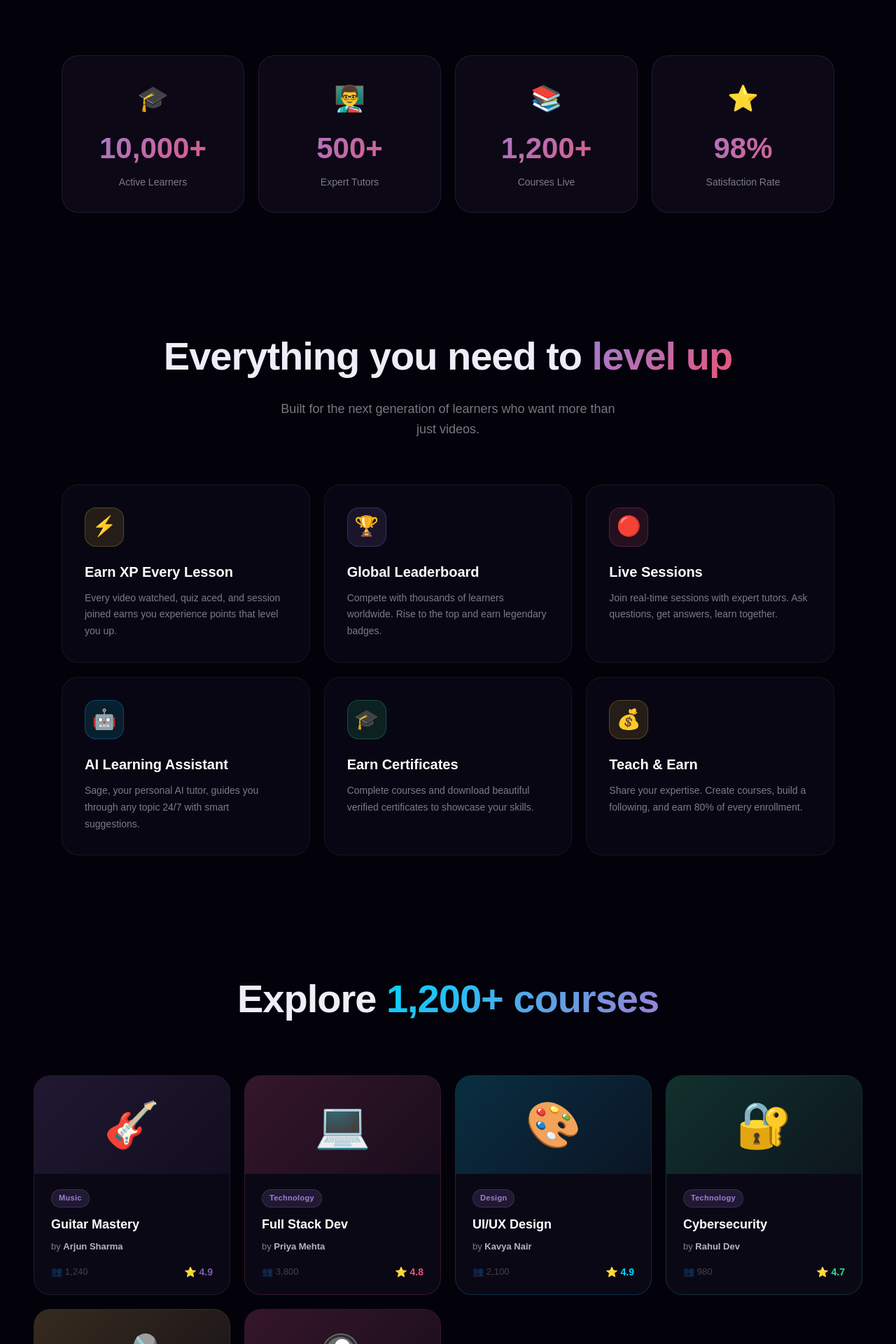
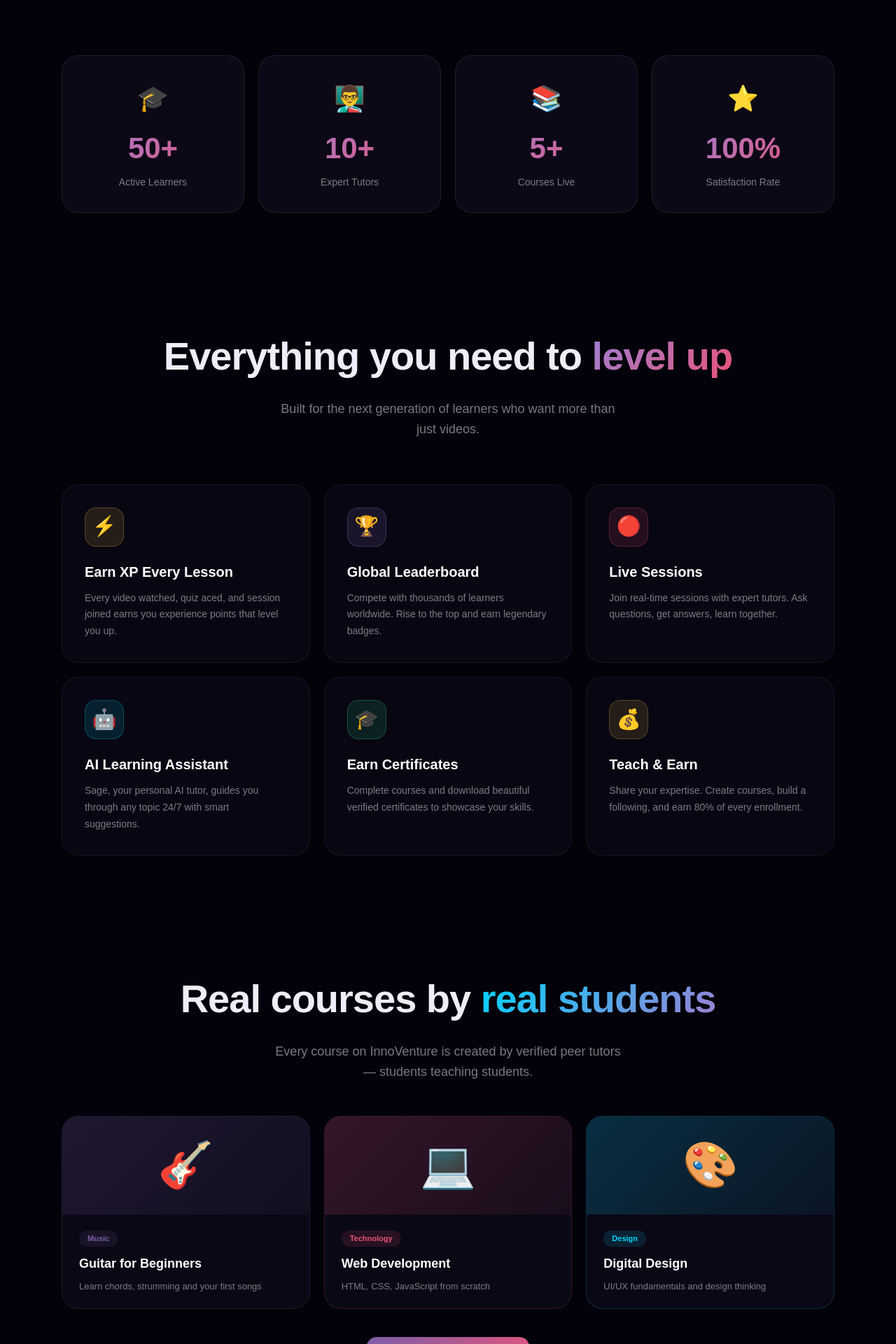
Before and after one commit to MrinmayeeWardekar/Inno, a React (Create React App) app in the folder frontend/: page / in a window 1280 px wide. Shown: the part 880-2800 px from the top of the page at 70% size. Built offline with nearby package versions, Linux system fonts and the light colour scheme; a web font is replaced by a local one.

Commit message:
remove fake data from landing page

```diff
--- a/frontend/src/pages/Landing.js
+++ b/frontend/src/pages/Landing.js
@@ -122,7 +122,7 @@ export default function Landing() {
         <div style={{ textAlign: 'center', maxWidth: 900, padding: '0 24px', position: 'relative', zIndex: 1 }}>
           <div style={{ display: 'inline-flex', alignItems: 'center', gap: 8, padding: '6px 16px', background: 'rgba(123,94,167,0.15)', border: '1px solid rgba(123,94,167,0.3)', borderRadius: 99, marginBottom: 32, fontSize: 13, fontWeight: 600, color: 'var(--violet-bright)', animation: 'slide-up 0.6s ease forwards' }}>
             <span style={{ width: 6, height: 6, borderRadius: '50%', background: '#2de08e', display: 'inline-block', animation: 'pulse-glow 2s infinite' }} />
-            Now in Beta · 10,000+ learners already leveling up
+            Now in Beta · Join our growing community of learners
           </div>
 
           <h1 style={{ fontFamily: 'var(--font-display)', fontSize: 'clamp(48px, 8vw, 96px)', fontWeight: 700, lineHeight: 1.05, letterSpacing: '-2px', marginBottom: 28, animation: 'slide-up 0.6s 0.1s ease forwards', opacity: 0, animationFillMode: 'forwards' }}>
@@ -167,10 +167,10 @@ export default function Landing() {
       {/* STATS */}
       <section style={{ padding: '80px 48px', maxWidth: 1200, margin: '0 auto' }}>
         <div style={{ display: 'grid', gridTemplateColumns: 'repeat(auto-fit, minmax(200px, 1fr))', gap: 20 }}>
-          <StatCard value={10000} suffix="+" label="Active Learners" icon="🎓" />
-          <StatCard value={500} suffix="+" label="Expert Tutors" icon="👨‍🏫" />
-          <StatCard value={1200} suffix="+" label="Courses Live" icon="📚" />
-          <StatCard value={98} suffix="%" label="Satisfaction Rate" icon="⭐" />
+          <StatCard value={50} suffix="+" label="Active Learners" icon="🎓" />
+          <StatCard value={10} suffix="+" label="Expert Tutors" icon="👨‍🏫" />
+          <StatCard value={5} suffix="+" label="Courses Live" icon="📚" />
+          <StatCard value={100} suffix="%" label="Satisfaction Rate" icon="⭐" />
         </div>
       </section>
 
@@ -197,29 +197,35 @@ export default function Landing() {
       </section>
 
       {/* COURSE SHOWCASE */}
-      <section style={{ padding: '80px 48px', maxWidth: 1400, margin: '0 auto', overflow: 'hidden' }}>
-        <div style={{ textAlign: 'center', marginBottom: 64 }}>
+      <section style={{ padding: '80px 48px', maxWidth: 1200, margin: '0 auto' }}>
+        <div style={{ textAlign: 'center', marginBottom: 48 }}>
           <h2 style={{ fontFamily: 'var(--font-display)', fontSize: 'clamp(32px, 5vw, 56px)', fontWeight: 700, letterSpacing: '-1px', marginBottom: 16 }}>
-            Explore <span style={{ background: 'linear-gradient(135deg, #00d4ff, #9d7fd4)', WebkitBackgroundClip: 'text', WebkitTextFillColor: 'transparent' }}>1,200+ courses</span>
+            Real courses by <span style={{ background: 'linear-gradient(135deg, #00d4ff, #9d7fd4)', WebkitBackgroundClip: 'text', WebkitTextFillColor: 'transparent' }}>real students</span>
           </h2>
+          <p style={{ color: 'var(--text-muted)', fontSize: 18, maxWidth: 500, margin: '0 auto' }}>Every course on InnoVenture is created by verified peer tutors — students teaching students.</p>
         </div>
-        <div style={{ display: 'grid', gridTemplateColumns: 'repeat(auto-fill, minmax(280px, 1fr))', gap: 20 }}>
-          {courses.map((c, i) => (
+        <div style={{ display: 'grid', gridTemplateColumns: 'repeat(auto-fit, minmax(280px, 1fr))', gap: 20 }}>
+          {[
+            { emoji: '🎸', title: 'Guitar for Beginners', desc: 'Learn chords, strumming and your first songs', tag: 'Music', color: '#7b5ea7' },
+            { emoji: '💻', title: 'Web Development', desc: 'HTML, CSS, JavaScript from scratch', tag: 'Technology', color: '#e8547a' },
+            { emoji: '🎨', title: 'Digital Design', desc: 'UI/UX fundamentals and design thinking', tag: 'Design', color: '#00d4ff' },
+          ].map((c, i) => (
             <TiltCard key={i} style={{ background: 'rgba(14,11,26,0.8)', border: `1px solid ${c.color}30`, borderRadius: 24, overflow: 'hidden', cursor: 'pointer', transition: 'all 0.3s' }}>
               <div style={{ height: 140, background: `linear-gradient(135deg, ${c.color}30, ${c.color}10)`, display: 'flex', alignItems: 'center', justifyContent: 'center', fontSize: 64 }}>
                 {c.emoji}
               </div>
               <div style={{ padding: '20px 24px' }}>
-                <span className="badge badge-violet" style={{ marginBottom: 10, display: 'inline-block' }}>{c.tag}</span>
+                <span style={{ padding: '3px 12px', background: `${c.color}20`, color: c.color, borderRadius: 99, fontSize: 11, fontWeight: 700, marginBottom: 10, display: 'inline-block' }}>{c.tag}</span>
                 <h3 style={{ fontFamily: 'var(--font-display)', fontSize: 18, fontWeight: 600, marginBottom: 8, color: 'white' }}>{c.title}</h3>
-                <p style={{ fontSize: 13, color: 'var(--text-muted)', marginBottom: 14 }}>by <strong style={{ color: 'rgba(255,255,255,0.7)' }}>{c.tutor}</strong></p>
-                <div style={{ display: 'flex', justifyContent: 'space-between', alignItems: 'center' }}>
-                  <span style={{ fontSize: 13, color: 'var(--text-dim)' }}>👥 {c.students.toLocaleString()}</span>
-                  <span style={{ color: c.color, fontWeight: 700, fontSize: 14 }}>⭐ {c.rating}</span>
-                </div>
+                <p style={{ fontSize: 13, color: 'var(--text-muted)' }}>{c.desc}</p>
               </div>
             </TiltCard>
           ))}
+        </div>
+        <div style={{ textAlign: 'center', marginTop: 40 }}>
+          <button onClick={() => navigate('/register')} style={{ padding: '14px 36px', background: 'linear-gradient(135deg,#7b5ea7,#e8547a)', border: 'none', borderRadius: 14, color: 'white', cursor: 'pointer', fontSize: 15, fontWeight: 700, fontFamily: 'inherit' }}>
+            Browse All Courses →
+          </button>
         </div>
       </section>
 
--- a/frontend/src/pages/learner/LiveSessions.js
+++ b/frontend/src/pages/learner/LiveSessions.js
@@ -95,16 +95,16 @@ export default function LiveSessions() {
         ) : (
           <div style={{ display: 'grid', gridTemplateColumns: 'repeat(auto-fill, minmax(320px, 1fr))', gap: 20 }}>
             {sessions.map(session => (
-              <div key={session._id} style={{ background: 'rgba(14,11,26,0.8)', border: `1.5px solid ${session.isLive ? 'rgba(255,80,80,0.4)' : 'rgba(255,255,255,0.06)'}`, borderRadius: 22, overflow: 'hidden', position: 'relative', transition: 'all 0.25s' }}
-                onMouseEnter={e => { e.currentTarget.style.transform = 'translateY(-4px)'; e.currentTarget.style.boxShadow = session.isLive ? '0 16px 48px rgba(255,80,80,0.15)' : '0 16px 48px rgba(123,94,167,0.1)'; }}
+              <div key={session._id} style={{ background: 'rgba(14,11,26,0.8)', border: `1.5px solid ${session.status === 'live' ? 'rgba(255,80,80,0.4)' : 'rgba(255,255,255,0.06)'}`, borderRadius: 22, overflow: 'hidden', position: 'relative', transition: 'all 0.25s' }}
+                onMouseEnter={e => { e.currentTarget.style.transform = 'translateY(-4px)'; e.currentTarget.style.boxShadow = session.status === 'live' ? '0 16px 48px rgba(255,80,80,0.15)' : '0 16px 48px rgba(123,94,167,0.1)'; }}
                 onMouseLeave={e => { e.currentTarget.style.transform = 'translateY(0)'; e.currentTarget.style.boxShadow = 'none'; }}>
-                {session.isLive && (
+                {session.status === 'live' && (
                   <div style={{ position: 'absolute', top: 16, right: 16, display: 'flex', alignItems: 'center', gap: 6, padding: '5px 12px', background: 'rgba(220,30,30,0.9)', borderRadius: 99, fontSize: 12, fontWeight: 800, color: 'white', backdropFilter: 'blur(8px)', zIndex: 1 }}>
                     <span style={{ width: 7, height: 7, borderRadius: '50%', background: 'white', display: 'inline-block', animation: 'pulse-glow 1s infinite' }} />
                     LIVE
                   </div>
                 )}
-                <div style={{ height: 140, background: session.isLive ? 'linear-gradient(135deg, rgba(200,30,30,0.25), rgba(232,84,122,0.15))' : 'linear-gradient(135deg, rgba(123,94,167,0.2), rgba(7,5,15,0.8))', display: 'flex', alignItems: 'center', justifyContent: 'center', fontSize: 56 }}>
+                <div style={{ height: 140, background: session.status === 'live' ? 'linear-gradient(135deg, rgba(200,30,30,0.25), rgba(232,84,122,0.15))' : 'linear-gradient(135deg, rgba(123,94,167,0.2), rgba(7,5,15,0.8))', display: 'flex', alignItems: 'center', justifyContent: 'center', fontSize: 56 }}>
                   🎙️
                 </div>
                 <div style={{ padding: '20px 22px' }}>
@@ -116,7 +116,7 @@ export default function LiveSessions() {
                     <span style={{ fontSize: 13, color: 'var(--text-muted)' }}><strong style={{ color: 'rgba(255,255,255,0.7)' }}>{session.tutor?.name}</strong></span>
                     {session.viewers > 0 && <span style={{ fontSize: 12, color: 'var(--text-dim)', marginLeft: 'auto' }}>👥 {session.viewers}</span>}
                   </div>
-                  {session.isLive ? (
+                  {session.status === 'live' ? (
                     <button onClick={() => joinRoom(session.roomId || session._id)} style={{ width: '100%', padding: '13px', background: 'linear-gradient(135deg, #cc1f1f, #e8547a)', border: 'none', borderRadius: 14, color: 'white', cursor: 'pointer', fontSize: 14, fontWeight: 800, fontFamily: 'var(--font-body)', boxShadow: '0 4px 20px rgba(200,30,30,0.4)', transition: 'all 0.2s' }}
                       onMouseEnter={e => e.target.style.boxShadow = '0 8px 32px rgba(200,30,30,0.5)'}
                       onMouseLeave={e => e.target.style.boxShadow = '0 4px 20px rgba(200,30,30,0.4)'}>
```
